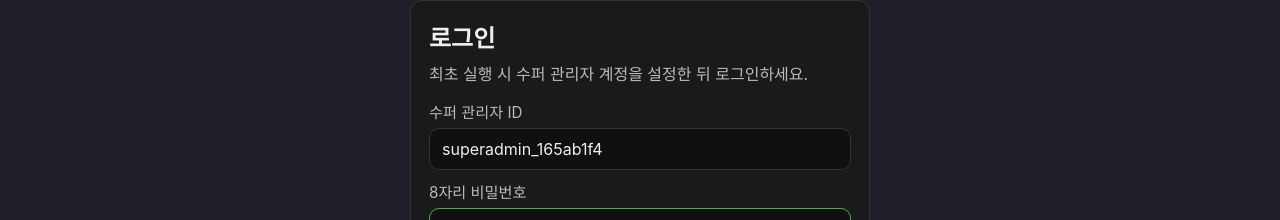
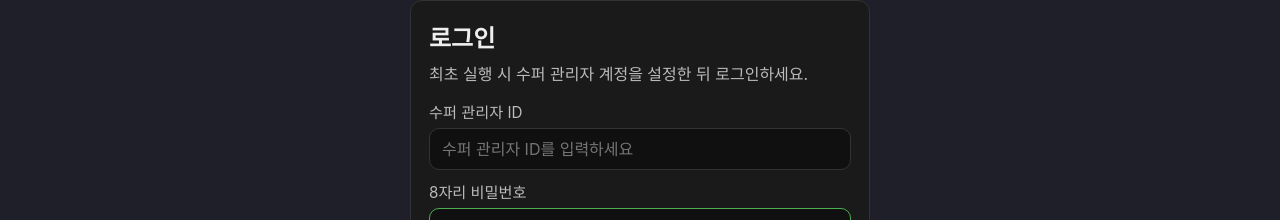
Before and after one commit to DAIOSFoundation/llm-server, a React (Vite) app in the folder frontend/: page / in a window 1280 px wide. Shown: the part 226-446 px from the top of the page. Built offline with nearby package versions, Linux system fonts and the light colour scheme; no server answers.

Commit message:
Allow editing super admin ID on login page
Do not prefill super admin ID during initial setup and make the field editable across setup/login/verify.

```diff
--- a/frontend/src/pages/LoginPage.jsx
+++ b/frontend/src/pages/LoginPage.jsx
@@ -1,13 +1,8 @@
-import React, { useEffect, useMemo, useState } from 'react';
+import React, { useEffect, useState } from 'react';
 import { useNavigate } from 'react-router-dom';
 import { useLanguage } from '../contexts/LanguageContext';
 import { useAuth } from '../contexts/AuthContext';
 import './LoginPage.css';
-
-const randomId = () => {
-  const part = Math.random().toString(16).slice(2, 10);
-  return `superadmin_${part}`;
-};
 
 const is8Digits = (s) => /^\d{8}$/.test(String(s || ''));
 
@@ -16,7 +11,6 @@ const LoginPage = () => {
   const nav = useNavigate();
   const auth = useAuth();
 
-  const initialSuperId = useMemo(() => randomId(), []);
   const [mode, setMode] = useState('loading'); // loading | setup | login | verify
   const [superAdminId, setSuperAdminId] = useState('');
   const [password, setPassword] = useState('');
@@ -37,7 +31,7 @@ const LoginPage = () => {
       setSuperAdminId(auth.superAdminId || '');
       setMode('login');
     } else {
-      setSuperAdminId(initialSuperId);
+      setSuperAdminId('');
       setMode('setup');
     }
   }, [auth?.loading, auth?.authenticated, auth?.initialized, auth?.superAdminId]);
@@ -96,7 +90,12 @@ const LoginPage = () => {
           <form className="login-form" onSubmit={onSetup}>
             <div className="login-row">
               <label>{t('login.superAdminId')}</label>
-              <input value={superAdminId} readOnly />
+              <input
+                value={superAdminId}
+                onChange={(e) => setSuperAdminId(e.target.value)}
+                placeholder={t('login.superAdminIdPlaceholder')}
+                autoFocus
+              />
             </div>
             <div className="login-row">
               <label>{t('login.password')}</label>
@@ -130,7 +129,11 @@ const LoginPage = () => {
             <div className="login-note">{t('login.verifyNote')}</div>
             <div className="login-row">
               <label>{t('login.superAdminId')}</label>
-              <input value={superAdminId} readOnly />
+              <input
+                value={superAdminId}
+                onChange={(e) => setSuperAdminId(e.target.value)}
+                placeholder={t('login.superAdminIdPlaceholder')}
+              />
             </div>
             <div className="login-row">
               <label>{t('login.password')}</label>
@@ -153,7 +156,11 @@ const LoginPage = () => {
           <form className="login-form" onSubmit={onLogin}>
             <div className="login-row">
               <label>{t('login.superAdminId')}</label>
-              <input value={superAdminId} readOnly />
+              <input
+                value={superAdminId}
+                onChange={(e) => setSuperAdminId(e.target.value)}
+                placeholder={t('login.superAdminIdPlaceholder')}
+              />
             </div>
             <div className="login-row">
               <label>{t('login.password')}</label>
--- a/frontend/src/translations.json
+++ b/frontend/src/translations.json
@@ -7,6 +7,7 @@
     "login.subtitle": "최초 실행 시 수퍼 관리자 계정을 설정한 뒤 로그인하세요.",
     "login.loading": "상태 확인 중...",
     "login.superAdminId": "수퍼 관리자 ID",
+    "login.superAdminIdPlaceholder": "수퍼 관리자 ID를 입력하세요",
     "login.password": "8자리 비밀번호",
     "login.passwordConfirm": "비밀번호 확인",
     "login.passwordPlaceholder": "예: 12345678",
@@ -127,6 +128,7 @@
     "login.subtitle": "On first run, set up a super admin account and then log in.",
     "login.loading": "Checking status...",
     "login.superAdminId": "Super Admin ID",
+    "login.superAdminIdPlaceholder": "Enter super admin ID",
     "login.password": "8-digit Password",
     "login.passwordConfirm": "Confirm Password",
     "login.passwordPlaceholder": "e.g. 12345678",
```
